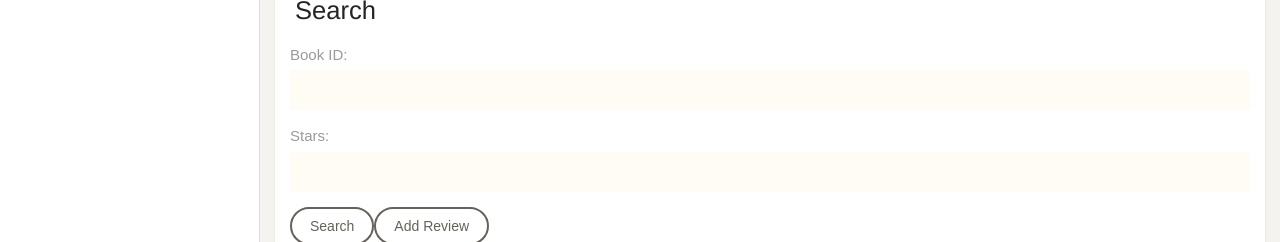
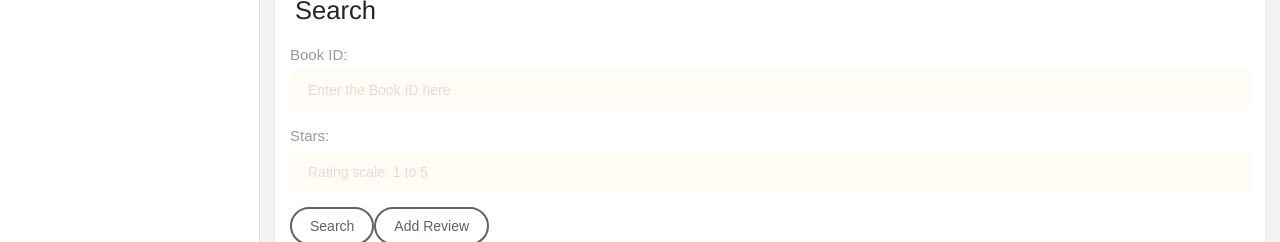
Before and after one commit to gsemaz/bookrental, an Angular app: page /review/list in a window 1280 px wide. Shown: the part 307-549 px from the top of the page. Built offline with nearby package versions, Linux system fonts and the light colour scheme; data requests are answered from the project's data file; a web font is replaced by a local one.

Commit message:
little improvement review-list

```diff
--- a/src/app/review/review-list/review-list.component.html
+++ b/src/app/review/review-list/review-list.component.html
@@ -13,11 +13,11 @@
         <form>
             <div class="form-group">
                 <label>Book ID:</label>
-                <input [(ngModel)]="bookID" name="bookID" class="form-control">
+                <input [(ngModel)]="bookID" name="bookID" class="form-control" placeholder="Enter the Book ID here">
             </div>
             <div class="form-group">
                 <label>Stars:</label>
-                <input [(ngModel)]="stars" name="stars" class="form-control">
+                <input [(ngModel)]="stars" name="stars" class="form-control" placeholder="Rating scale: 1 to 5">
             </div>
             <div class="form-group">
                 <button class="btn btn-default button" (click)="search()">Search</button>
```
